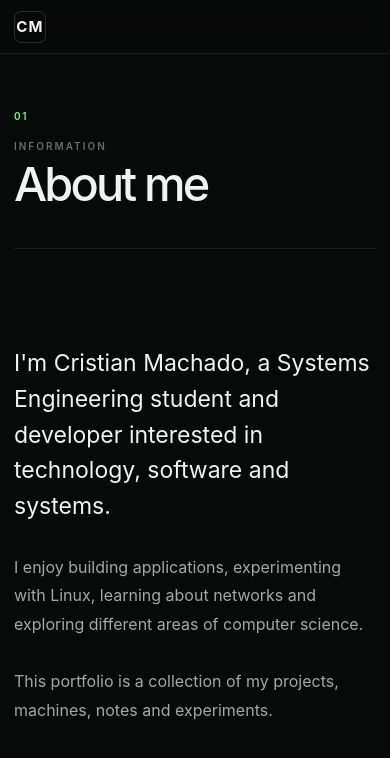
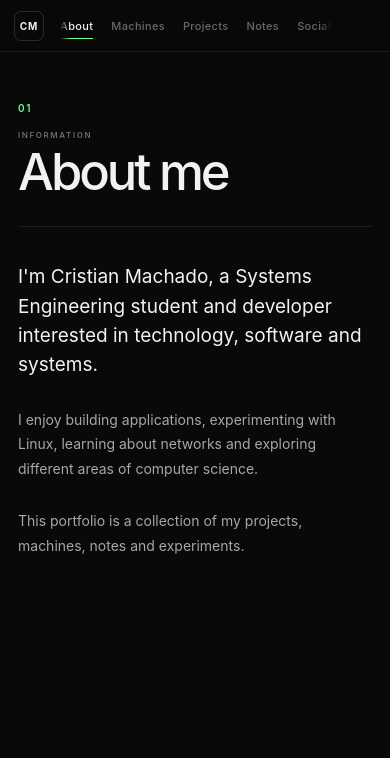
Before and after one commit to Qu4s4r7/portfolio, a React (Vite) app: page /portfolio/about in a window 390 px wide. Shown: the top 758 px of the page. Built offline with nearby package versions, Linux system fonts and the light colour scheme.

Commit message:
Fix mobile navigation

```diff
--- a/src/index.css
+++ b/src/index.css
@@ -864,18 +864,23 @@ img {
    RESPONSIVE
    ========================================================= */
 
-@media (max-width: 800px) {
+@media (max-width: 900px) {
+  :root {
+    --topbar-height: 54px;
+  }
+
   .topbar {
-    padding: 0 18px;
+    padding: 0 20px;
   }
 
   .topbar-nav {
-    gap: 16px;
-    margin-left: 20px;
+    gap: 18px;
+    margin-left: 24px;
   }
 
   .topbar-nav a {
     font-size: 11px;
+    white-space: nowrap;
   }
 
   .topbar-status {
@@ -883,110 +888,98 @@ img {
   }
 
   .content-page {
-    width: min(100% - 32px, 700px);
-
-    padding-top: 60px;
+    width: min(100% - 40px, 900px);
+    padding-top: 65px;
   }
 
-  .page-header {
-    gap: 18px;
+  .markdown-page {
+    width: min(100% - 40px, 800px);
   }
 
   .items-grid {
-    grid-template-columns: 1fr;
+    grid-template-columns: repeat(2, minmax(0, 1fr));
   }
 
-  .home-page {
-    padding: 60px 20px;
+  .home-content {
+    width: min(100% - 40px, 900px);
   }
 
   .home-content h1 {
-    font-size: clamp(55px, 15vw, 95px);
-  }
-
-  .markdown-page {
-    width: min(100% - 32px, 700px);
+    font-size: clamp(4rem, 11vw, 7rem);
   }
 }
 
-@media (max-width: 600px) {
+
+@media (max-width: 650px) {
+  :root {
+    --topbar-height: 52px;
+  }
+
   .topbar {
-    height: 54px;
+    height: var(--topbar-height);
+
+    padding: 0 14px;
+
+    gap: 16px;
+  }
+
+  .topbar-logo {
+    flex-shrink: 0;
+
+    width: 30px;
+    height: 30px;
+
+    font-size: 10px;
   }
 
   .topbar-nav {
+    min-width: 0;
+
+    display: flex;
+
+    margin-left: 0;
+
+    gap: 18px;
+
+    overflow-x: auto;
+    overflow-y: hidden;
+
+    scrollbar-width: none;
+
+    -webkit-overflow-scrolling: touch;
+
+    mask-image: linear-gradient(
+      to right,
+      transparent 0,
+      black 10px,
+      black calc(100% - 10px),
+      transparent 100%
+    );
+
+    -webkit-mask-image: linear-gradient(
+      to right,
+      transparent 0,
+      black 10px,
+      black calc(100% - 10px),
+      transparent 100%
+    );
+  }
+
+  .topbar-nav::-webkit-scrollbar {
     display: none;
   }
 
-  .page-container {
-    padding-top: 54px;
+  .topbar-nav a {
+    flex-shrink: 0;
+
+    padding: 8px 0;
+
+    font-size: 11px;
+    white-space: nowrap;
   }
 
-  .home-page {
-    min-height: calc(100vh - 54px);
-
-    padding: 40px 18px 120px;
-  }
-
-  .home-content h1 {
-    font-size: clamp(52px, 18vw, 85px);
-  }
-
-  .home-description {
-    font-size: 14px;
-  }
-
-  .page-header h1 {
-    font-size: 44px;
-  }
-
-  .page-number {
-    padding-top: 6px;
-  }
-
-  .item-card {
-    min-height: 210px;
-
-    padding: 22px;
-  }
-
-  .markdown-content {
-    font-size: 14px;
-  }
-
-  .markdown-content pre {
-    padding: 15px;
-
-    font-size: 12px;
-  }
-}
-
-@media (max-width: 400px) {
-
-  .home-meta {
-    gap: 10px;
-  }
-}
-
-/* =========================================
-   RESPONSIVE
-   ========================================= */
-
-@media (max-width: 900px) {
-  :root {
-    --topbar-height: 54px;
-  }
-
-  .topbar {
-    padding: 0 24px;
-  }
-
-  .topbar-nav {
-    gap: 18px;
-  }
-
-  .topbar-nav a {
-    font-size: 12px;
+  .topbar-nav a::after {
+    bottom: 2px;
   }
 
   .topbar-status {
@@ -997,233 +990,264 @@ img {
     padding-top: var(--topbar-height);
   }
 
-  .content-page {
-    width: min(100% - 48px, 1100px);
-    padding: 70px 0;
-  }
-
-  .home-content {
-    width: min(100% - 48px, 1100px);
-  }
-
-  .home-content h1 {
-    font-size: clamp(4rem, 10vw, 7rem);
-  }
-
-  .items-grid {
-    grid-template-columns: repeat(2, minmax(0, 1fr));
-  }
-
-  .markdown-page {
-    width: min(100% - 48px, 850px);
-  }
-}
-
-
-@media (max-width: 650px) {
-  :root {
-    --topbar-height: 52px;
-  }
-
-  .topbar {
-    padding: 0 18px;
-  }
-
-  .topbar-logo {
-    font-size: 15px;
-  }
-
-  .topbar-nav {
-    gap: 12px;
-    overflow-x: auto;
-    scrollbar-width: none;
-  }
-
-  .topbar-nav::-webkit-scrollbar {
-    display: none;
-  }
-
-  .topbar-nav a {
-    font-size: 11px;
-    white-space: nowrap;
-  }
-
-  .page-container {
-    padding-top: var(--topbar-height);
-  }
-
   /* HOME */
 
   .home-page {
     min-height: calc(100vh - var(--topbar-height));
+
+    padding: 50px 18px 80px;
   }
 
   .home-content {
-    width: calc(100% - 36px);
-    padding: 70px 0 50px;
+    width: 100%;
   }
 
   .home-number {
-    font-size: 11px;
+    margin-bottom: 18px;
+
+    font-size: 9px;
   }
 
   .home-label {
-    font-size: 10px;
-    letter-spacing: 0.16em;
+    margin-bottom: 15px;
+
+    font-size: 9px;
+    letter-spacing: 0.17em;
   }
 
   .home-content h1 {
-    font-size: clamp(3.5rem, 17vw, 6rem);
+    font-size: clamp(3.4rem, 18vw, 6rem);
+
     line-height: 0.9;
     letter-spacing: -0.07em;
   }
 
   .home-description {
-    max-width: 320px;
-    font-size: 14px;
+    width: min(320px, 100%);
+
+    margin-top: 28px;
+
+    font-size: 13px;
     line-height: 1.7;
   }
 
   .home-meta {
-    margin-top: 36px;
-    font-size: 9px;
+    margin-top: 32px;
+
+    gap: 10px;
+
+    font-size: 8px;
+  }
+
+  .home-meta-line {
+    width: 32px;
   }
 
   /* GENERAL PAGES */
 
   .content-page {
     width: calc(100% - 36px);
-    padding: 52px 0;
+
+    padding-top: 50px;
+    padding-bottom: 60px;
   }
 
   .page-header {
     display: block;
-    margin-bottom: 42px;
+
+    padding-bottom: 30px;
   }
 
   .page-number {
     display: block;
-    margin-bottom: 18px;
+
+    margin-bottom: 16px;
+
+    padding-top: 0;
+  }
+
+  .page-kicker {
+    margin-bottom: 8px;
+
+    font-size: 8px;
   }
 
   .page-header h1 {
-    font-size: clamp(2.8rem, 12vw, 4.5rem);
-  }
+    font-size: clamp(2.8rem, 13vw, 4.5rem);
 
-  .page-kicker {
-    font-size: 10px;
+    line-height: 0.95;
   }
 
   /* CARDS */
 
   .items-grid {
     grid-template-columns: 1fr;
-    gap: 12px;
+
+    gap: 10px;
+
+    padding-top: 26px;
   }
 
   .item-card {
-    padding: 22px;
+    min-height: 200px;
+
+    padding: 20px;
+
+    border-radius: 8px;
   }
 
   .item-card h2 {
-    font-size: 24px;
+    font-size: 23px;
   }
 
   .item-card p {
-    font-size: 13px;
+    font-size: 12px;
   }
 
   .item-tags {
-    flex-wrap: wrap;
+    gap: 5px;
+
+    margin-top: 16px;
+  }
+
+  .item-tags span {
+    padding: 4px 7px;
+
+    font-size: 8px;
   }
 
   /* NOTES */
 
+  .notes-list {
+    padding-top: 20px;
+  }
+
   .note-item {
+    gap: 15px;
+
     padding: 20px 0;
-    gap: 20px;
   }
 
   .note-item h2 {
-    font-size: 21px;
+    font-size: 20px;
   }
 
   .note-item p {
-    font-size: 13px;
+    font-size: 12px;
     line-height: 1.6;
   }
 
   .note-arrow {
-    font-size: 18px;
+    font-size: 17px;
+  }
+
+  /* SOCIAL */
+
+  .social-list {
+    padding-top: 20px;
+  }
+
+  .social-list a {
+    padding: 19px 0;
+
+    font-size: 14px;
+  }
+
+  /* ABOUT */
+
+  .about-content {
+    padding-top: 35px;
+  }
+
+  .about-content .lead {
+    font-size: 19px;
+    line-height: 1.55;
+  }
+
+  .about-content p {
+    font-size: 14px;
+    line-height: 1.75;
   }
 
   /* MARKDOWN */
 
   .markdown-page {
     width: calc(100% - 36px);
-    padding: 52px 0 80px;
+
+    padding-top: 45px;
+    padding-bottom: 70px;
   }
 
-  .markdown-page h1 {
-    font-size: clamp(2.3rem, 10vw, 4rem);
+  .back-link {
+    margin-bottom: 32px;
+
+    font-size: 10px;
+  }
+
+  .markdown-content {
+    font-size: 14px;
+    line-height: 1.75;
+  }
+
+  .markdown-content h1 {
+    font-size: clamp(2.4rem, 11vw, 4rem);
+
     line-height: 1;
   }
 
-  .markdown-page h2 {
+  .markdown-content h2 {
+    margin-top: 42px;
+
     font-size: 24px;
-    margin-top: 44px;
   }
 
-  .markdown-page h3 {
+  .markdown-content h3 {
     font-size: 19px;
   }
 
-  .markdown-page p,
-  .markdown-page li {
-    font-size: 14px;
-    line-height: 1.8;
+  .markdown-content pre {
+    max-width: 100%;
+
+    margin-left: 0;
+    margin-right: 0;
+
+    padding: 14px;
+
+    overflow-x: auto;
+
+    font-size: 11px;
   }
 
-  .markdown-page pre {
+  .markdown-content table {
+    display: block;
+
     max-width: 100%;
+
     overflow-x: auto;
-    font-size: 12px;
-  }
 
-  .markdown-page code {
-    font-size: 12px;
-  }
-
-  /* ABOUT */
-
-  .about-grid {
-    grid-template-columns: 1fr;
-    gap: 40px;
-  }
-
-  /* SOCIAL */
-
-  .social-grid {
-    grid-template-columns: 1fr;
+    white-space: nowrap;
   }
 }
 
 
-@media (max-width: 420px) {
+@media (max-width: 380px) {
   .topbar {
-    padding: 0 14px;
+    padding: 0 10px;
+
+    gap: 12px;
   }
 
   .topbar-nav {
-    gap: 10px;
+    gap: 15px;
   }
 
   .topbar-nav a {
     font-size: 10px;
   }
 
-  .home-content {
-    width: calc(100% - 28px);
+  .home-page {
+    padding-left: 14px;
+    padding-right: 14px;
   }
 
   .content-page,
@@ -1234,8 +1258,4 @@ img {
   .home-content h1 {
     font-size: clamp(3rem, 18vw, 4.5rem);
   }
-
-  .item-card {
-    padding: 18px;
-  }
 }
```
